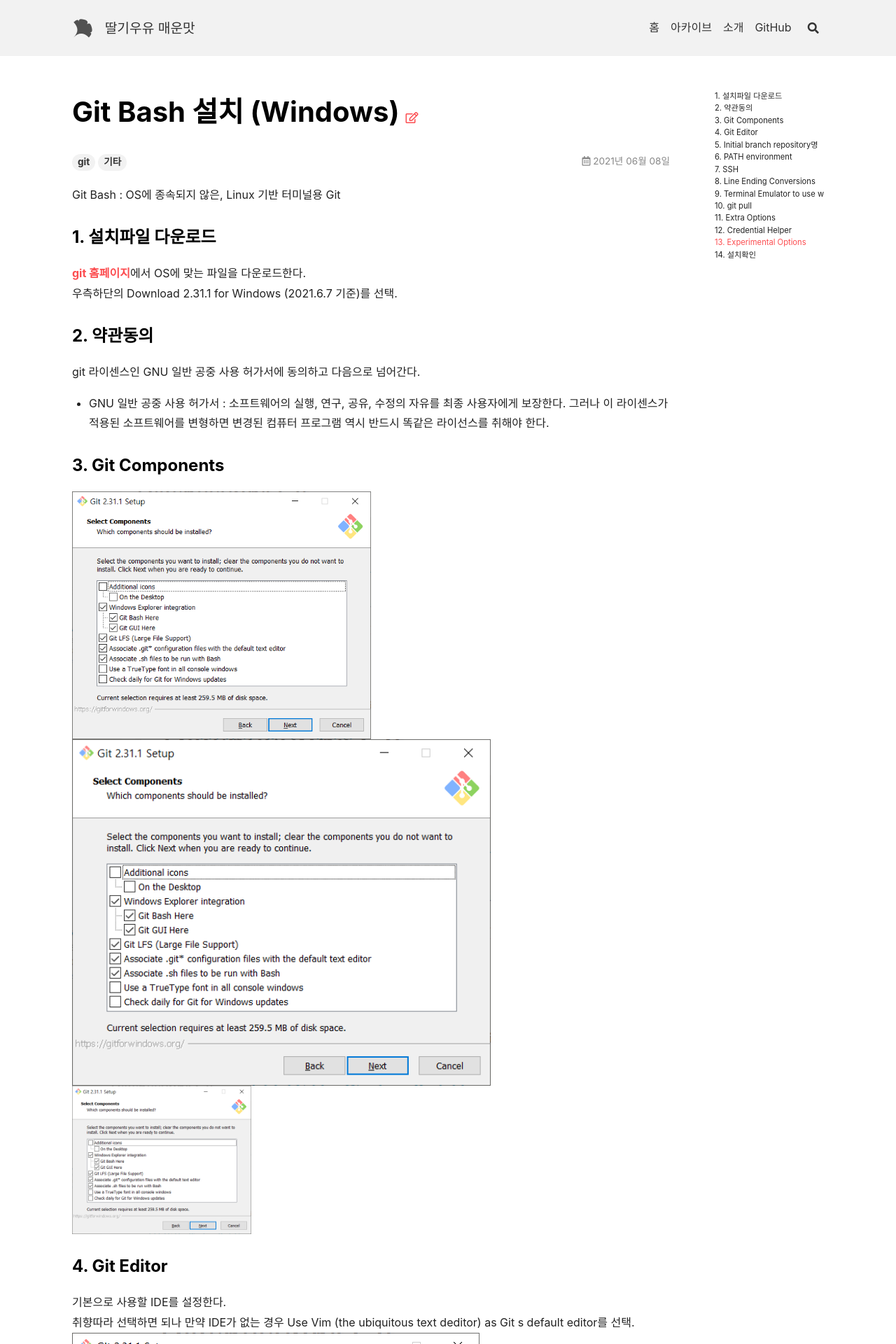
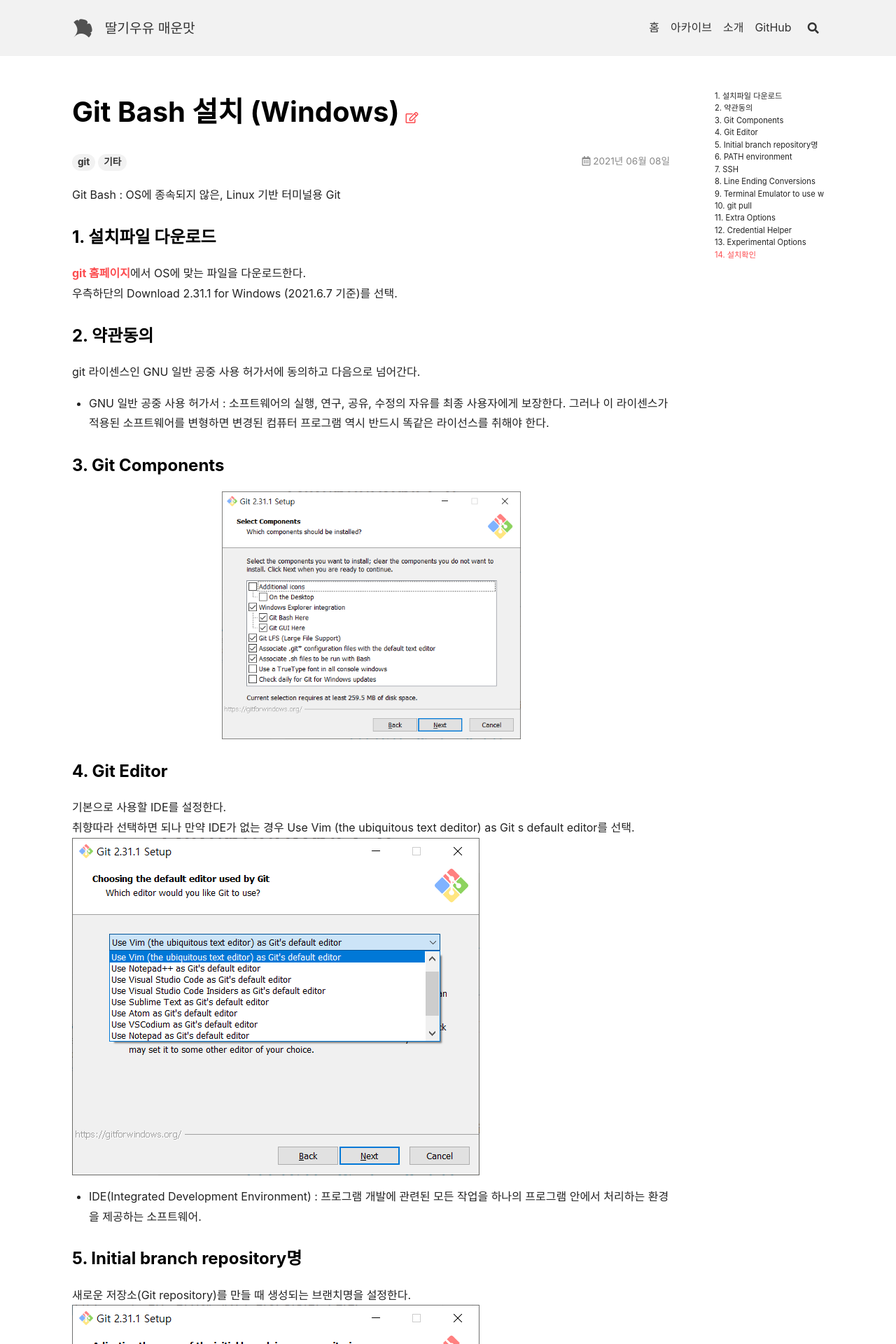
Before and after one commit to dw3624/dw3624.github.io, a Jekyll site: the page built from _posts/2021-06-08-gitbash설치.md, in a window 1280 px wide. Shown: the top 1920 px of the page at 70% size. Built offline with Jekyll 4.4.1, drawn with Linux system fonts in a browser that asks for light colours; nearby versions of some CDN libraries.

Commit message:
post added

```diff
--- a/_posts/2021-06-08-gitbash설치.md
+++ b/_posts/2021-06-08-gitbash설치.md
@@ -17,9 +17,7 @@
 
 
 ### 3. Git Components
-![git_comp]({{site.url}}/assets/images/210608/b1.png){: width="50%" height="50%"}
-![git_comp]({{site.url}}/assets/images/210608/b1.png){: width="70%" height="70%"}
-![git_comp]({{site.url}}/assets/images/210608/b1.png){: width="30%" height="30%"}
+<center><img src="{{site.url}}/assets/images/210608/b1.png" width="50%" height="50%"></center>
 
 ### 4. Git Editor
 기본으로 사용할 IDE를 설정한다.
```
